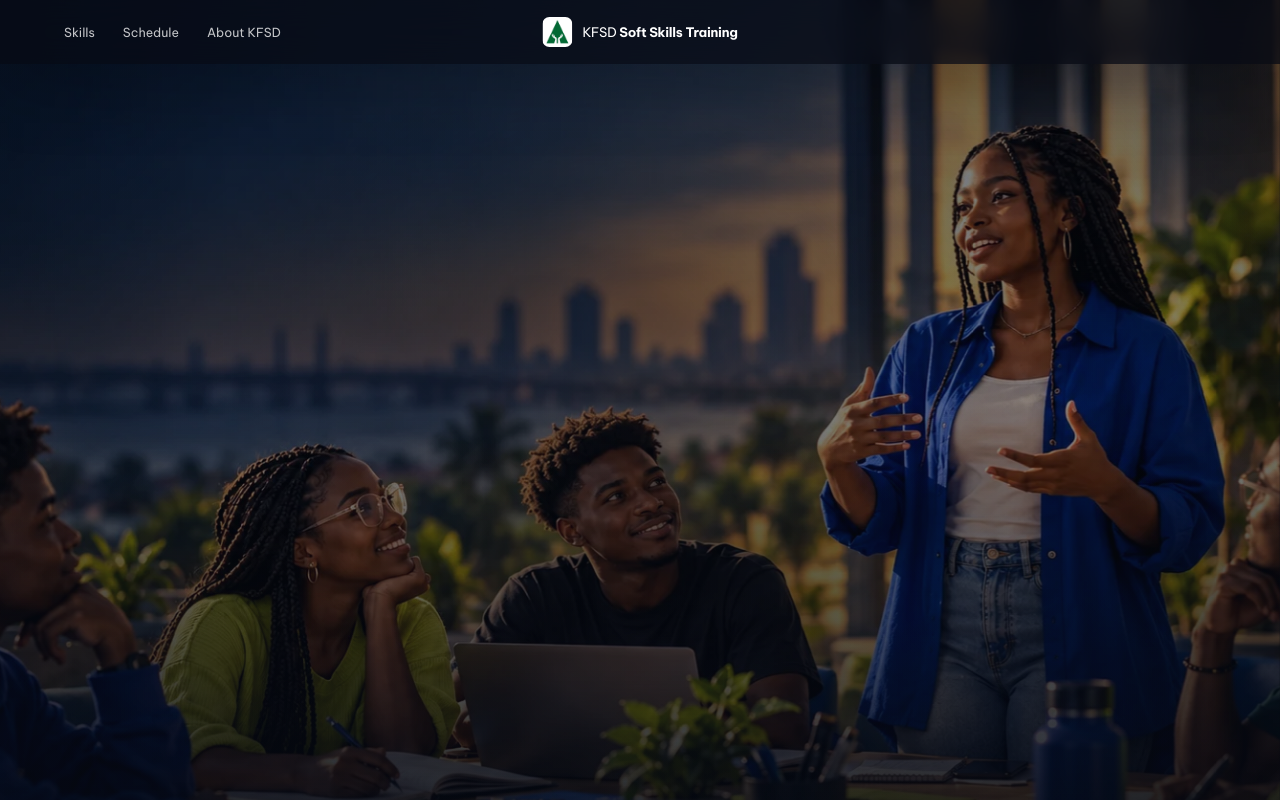
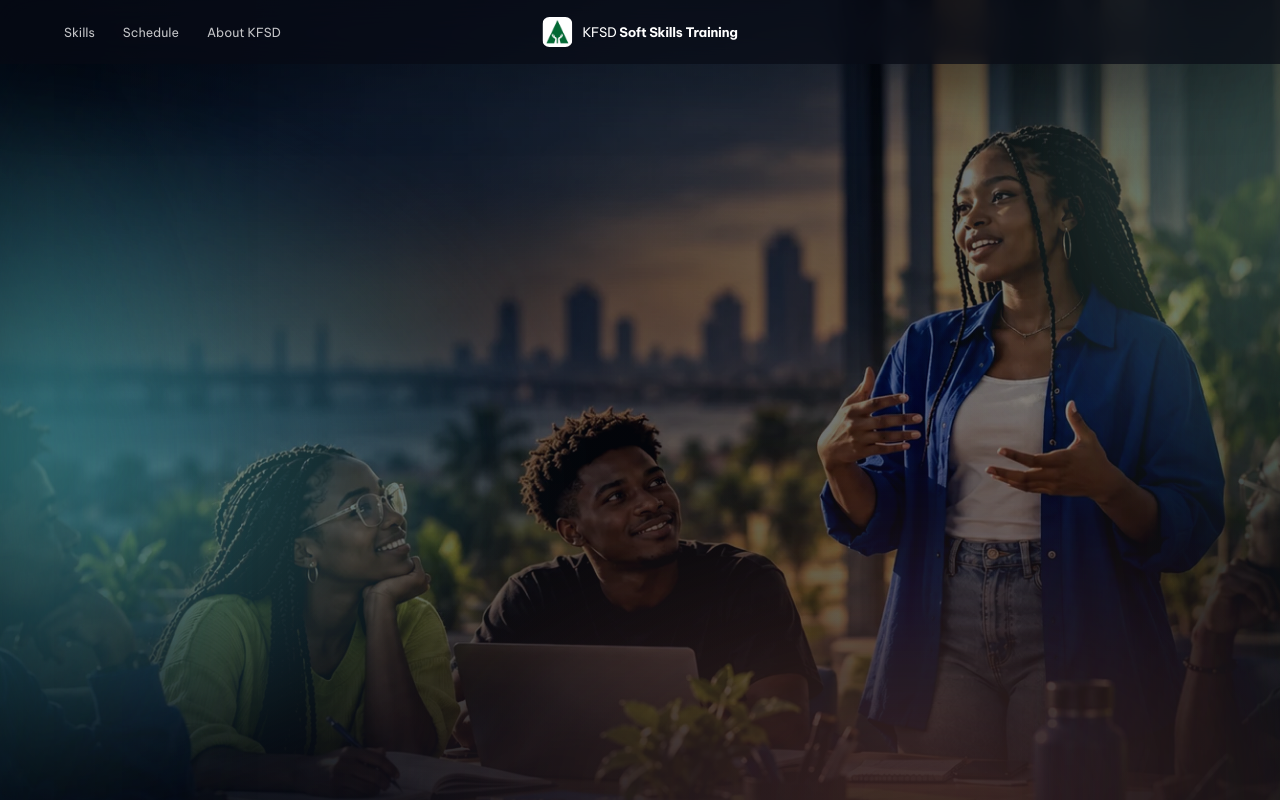
Before and after one commit to chiazaokoli/kfsd-website, a Next.js app: page / in a window 1280 px wide. Shown: the top 800 px of the page. Built offline with nearby package versions, Linux system fonts and the light colour scheme.

Commit message:
Give hero photo a cinematic color grade and soft atmosphere

```diff
--- a/app/globals.css
+++ b/app/globals.css
@@ -80,9 +80,12 @@ img { display: block; }
 .topbar-cta:hover { box-shadow: inset 0 0 18px rgba(255,255,255,.3), inset 0 1px 0 rgba(255,255,255,.48), 0 12px 30px rgba(34,219,121,.3); }
 
 .new-hero { position: relative; display: flex; min-height: 900px; align-items: center; justify-content: center; overflow: hidden; padding: 150px 5vw 175px; color: var(--white); background: var(--ink); isolation: isolate; }
-.hero-photo { z-index: -3; object-fit: cover; object-position: center 48%; transition: transform 1.2s cubic-bezier(.2,.7,.2,1); }
+.hero-photo { z-index: -3; object-fit: cover; object-position: center 48%; filter: saturate(.75) contrast(1.12) brightness(.84); transition: transform 1.2s cubic-bezier(.2,.7,.2,1); }
 .new-hero:hover .hero-photo { transform: scale(1.025); }
-.hero-scrim { position: absolute; z-index: -2; inset: 0; background: radial-gradient(ellipse at 50% 36%, rgba(5,9,18,.52) 0, rgba(5,9,18,.3) 48%, rgba(5,9,18,.58) 100%), linear-gradient(to bottom, rgba(5,9,18,.38), rgba(5,9,18,.18) 45%, rgba(5,9,18,.92) 100%); }
+.hero-scrim { position: absolute; z-index: -2; inset: 0; overflow: hidden; background: radial-gradient(ellipse 72% 58% at 50% 38%, rgba(5,9,18,.47), rgba(5,9,18,.27) 55%, rgba(5,9,18,.69)), linear-gradient(to bottom, rgba(5,9,18,.42), rgba(5,9,18,.1) 43%, rgba(5,9,18,.94) 100%); }
+.hero-scrim::before, .hero-scrim::after { position: absolute; inset: -12%; content: ""; pointer-events: none; }
+.hero-scrim::before { background: radial-gradient(ellipse 49% 43% at 7% 50%, rgba(91,207,212,.55), transparent 76%), radial-gradient(ellipse 40% 47% at 97% 25%, rgba(134,196,173,.37), transparent 79%), radial-gradient(ellipse 49% 39% at 67% 81%, rgba(203,107,72,.25), transparent 80%); filter: blur(38px); mix-blend-mode: screen; }
+.hero-scrim::after { background: radial-gradient(ellipse 38% 76% at -7% 58%, rgba(1,24,31,.75), transparent 83%), radial-gradient(ellipse 35% 78% at 109% 51%, rgba(1,23,27,.7), transparent 82%); filter: blur(28px); backdrop-filter: blur(12px); mask-image: linear-gradient(to right, #000, transparent 26%, transparent 74%, #000); }
 .hero-content { width: min(1240px, 100%); margin: 0 auto; text-align: center; }
 .hero-kicker, .section-kicker { margin: 0 0 22px; color: var(--accent-green); font-size: .73rem; font-weight: 700; letter-spacing: .18em; text-transform: uppercase; }
 .edition-badge { position: relative; display: inline-flex; min-height: 31px; align-items: center; justify-content: center; gap: 7px; margin: 0 0 25px; padding: 3px 11px 3px 4px; overflow: hidden; isolation: isolate; color: #fff; border: 1px solid rgba(255,255,255,.4); border-radius: 999px; background: linear-gradient(135deg, rgba(255,255,255,.24), rgba(255,255,255,.11) 48%, rgba(255,255,255,.18)); box-shadow: inset 0 1px 0 rgba(255,255,255,.5), 0 6px 22px rgba(2,8,24,.2); backdrop-filter: blur(30px) saturate(150%); font-size: .69rem; font-weight: 650; letter-spacing: .01em; }
```
